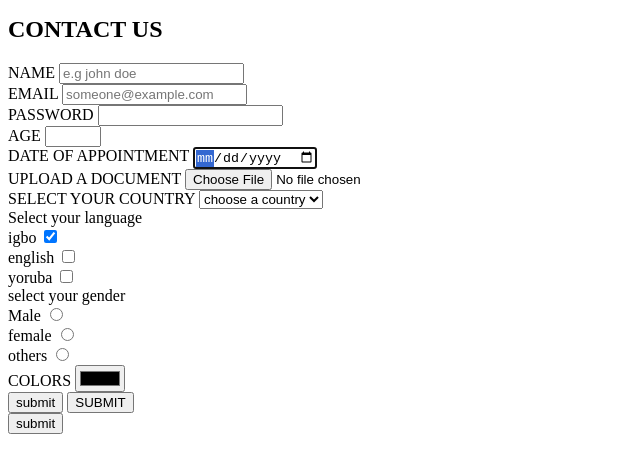
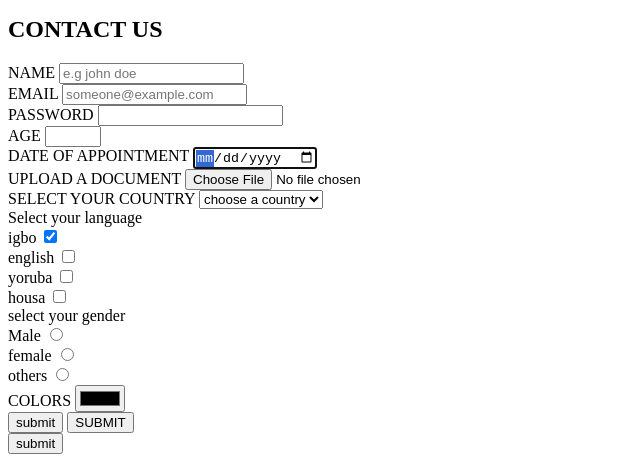
Before and after one commit to KingKallon/intro-to-html, a plain HTML site: page page3.html in a window 1280 px wide. Shown: the part 698-1160 px from the top of the page, without its empty margins (0-640 px from the left). Drawn offline with Linux system fonts and the light colour scheme.

Commit message:
changes to page3.html

```diff
--- a/page3.html
+++ b/page3.html
@@ -84,9 +84,12 @@
         <br>
         <label for="english">english</label>
         <input type="checkbox" name="english" id="english" value="english">
-        <br>
+        <br />
         <label for="yoruba">yoruba</label>
         <input type="checkbox" name="" id="yoruba" value="yoruba">
+        <br />
+        <label for="housa">housa</label>
+        <input type="checkbox" name="" id="housa" value="housa">
         <br>
         <label for="">select your gender</label>
         <br>
```
